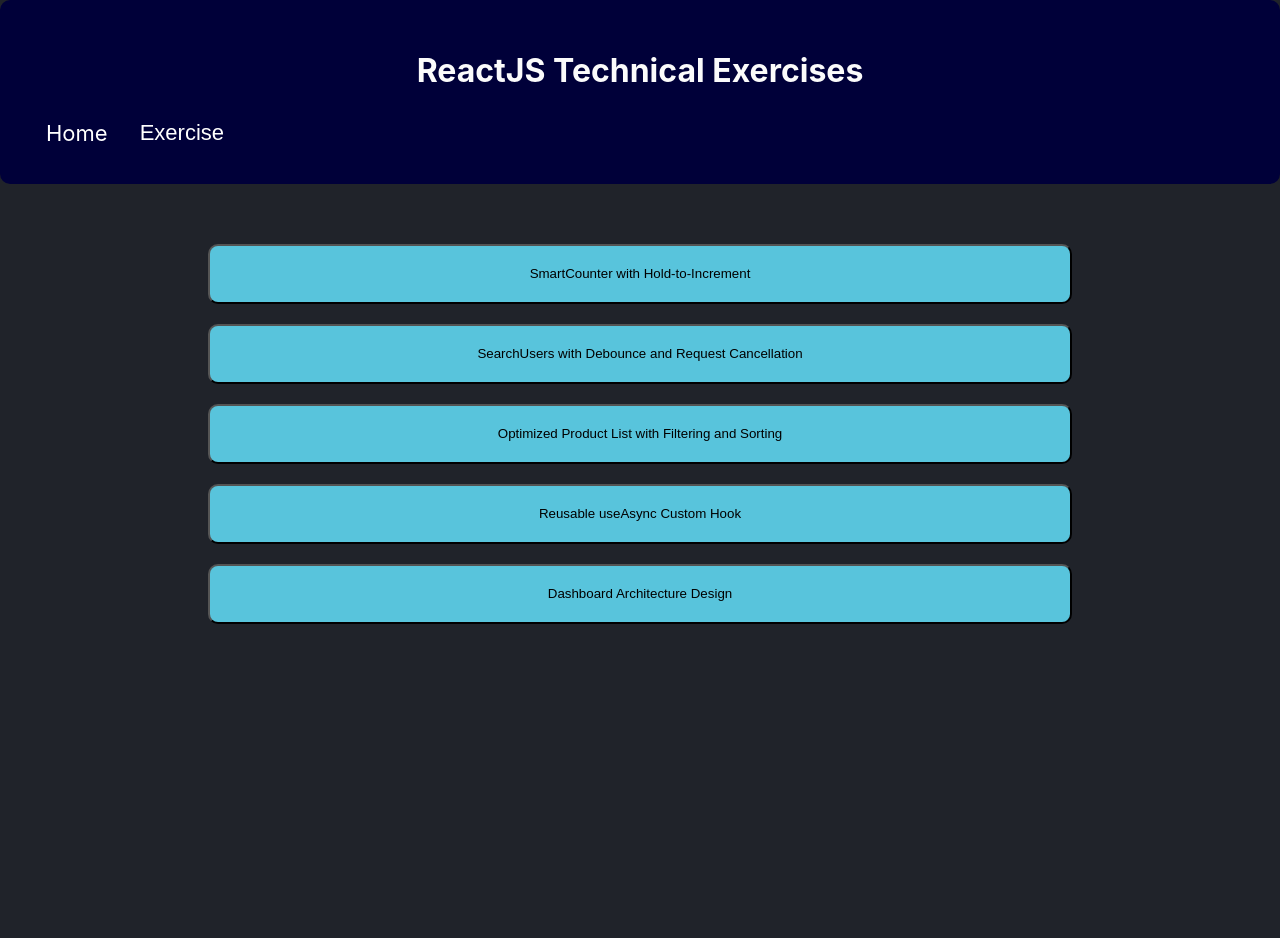
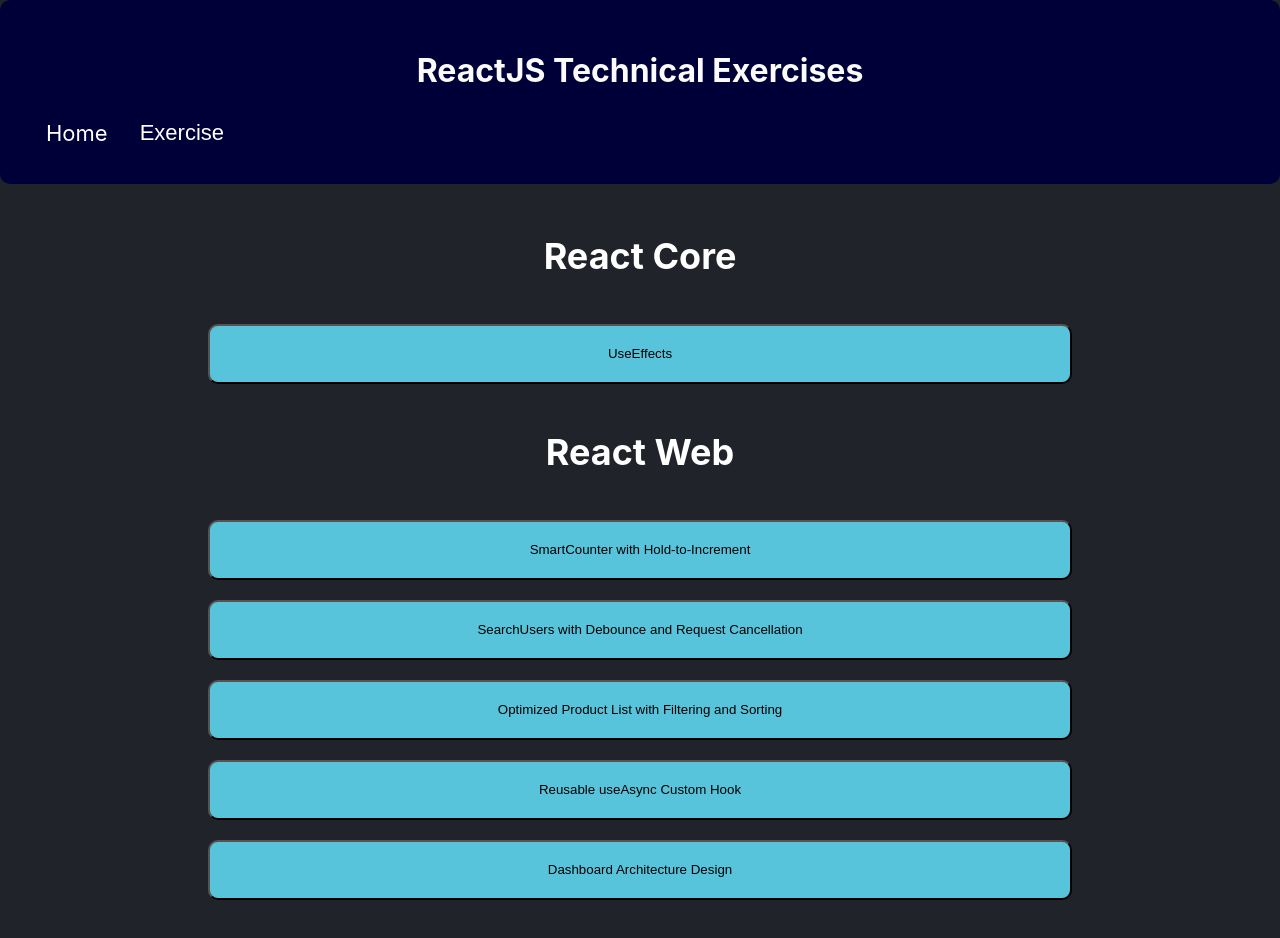
Before and after one commit to JCarlosRom97/guide-react-js, a React (Create React App) app: page / in a window 1280 px wide. Shown: the top 938 px of the page. Built offline with nearby package versions, Linux system fonts and the light colour scheme.

Commit message:
React Core exercise home implementation.

```diff
--- a/src/App.tsx
+++ b/src/App.tsx
@@ -7,6 +7,8 @@ import { ListSorting } from "./pages/ListSorting";
 import { CustomHook } from "./pages/CustomHook";
 import { Dashboard } from "./pages/Dashboard";
 import { Header } from './components/Layout/Header';
+// React Hooks
+import { UseEffectScreen } from './pages/useEffect';
 export const App = () => {
     return (
         <div className="App">
@@ -18,6 +20,8 @@ export const App = () => {
                 <Route path="/list-sorting" element={<ListSorting />} />
                 <Route path="/custom-hook" element={<CustomHook />} />
                 <Route path="/dashboard" element={<Dashboard />} />
+                {/* React hooks */}
+                  <Route path="/useEffect" element={<UseEffectScreen />} />
             </Routes>
         </div>
     )
--- /dev/null
+++ b/src/data/exercisesReactHooks.ts
@@ -0,0 +1,14 @@
+type Exercise = {
+    id: number,
+    name: string,
+    url:string
+}
+
+export const exercisesReactHooks: Exercise[] = [
+    {
+        id: 1,
+        name: "UseEffects",
+        url:"useEffect"
+    },
+
+]
--- a/src/data/exercises.ts
+++ b/src/data/exercisesReactWeb.ts
@@ -4,7 +4,7 @@ type Exercise = {
     url:string
 }
 
-export const exercisesJson: Exercise[] = [
+export const exercisesReactWeb: Exercise[] = [
     {
         id: 1,
         name: "SmartCounter with Hold-to-Increment",
--- a/src/pages/Home/Home.tsx
+++ b/src/pages/Home/Home.tsx
@@ -1,10 +1,14 @@
-import { exercisesJson } from '../../data/exercises';
+import { exercisesReactWeb } from '../../data/exercisesReactWeb';
+import { exercisesReactHooks } from '../../data/exercisesReactHooks';
 import { ExerciseList } from '../../components/ExercisesList';
 export const Home = () => {
 
   return (
     <>
-      <ExerciseList list={exercisesJson} />
+      <h3>React Core</h3>
+      <ExerciseList list={exercisesReactHooks} />
+      <h3>React Web</h3>
+      <ExerciseList list={exercisesReactWeb} />
     </>
 
   );
--- /dev/null
+++ b/src/pages/useEffect/UseEffectScreen.tsx
@@ -0,0 +1,8 @@
+
+export const UseEffectScreen = ()=>{
+    return(
+        <div>
+            <h3>Use Effects</h3>
+        </div>
+    )
+};
--- /dev/null
+++ b/src/pages/useEffect/index.ts
@@ -0,0 +1 @@
+export { UseEffectScreen } from "./UseEffectScreen";
```
